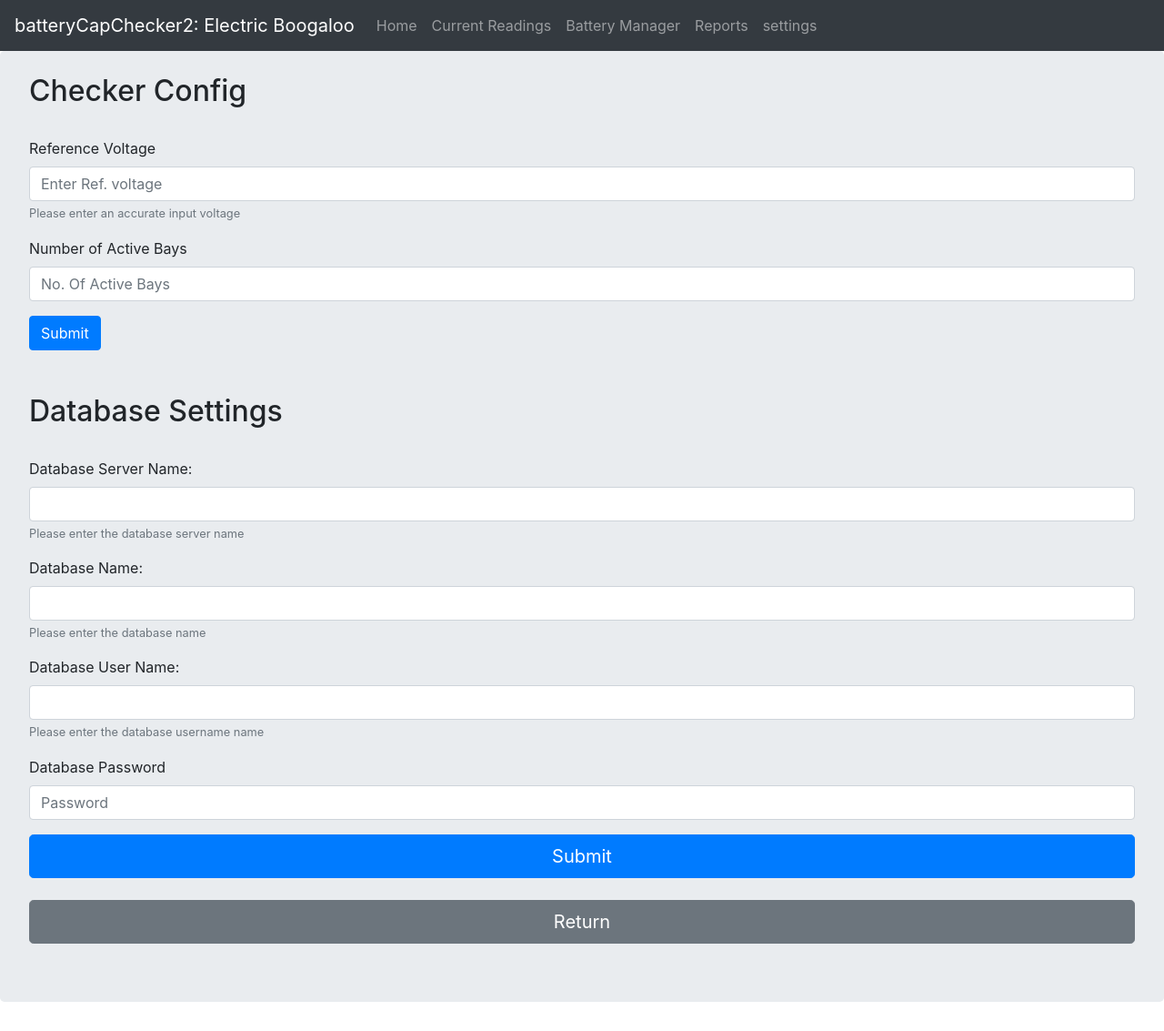
After one commit to deanralph/CapChecker, a Flask app: page /settings in a window 1280 px wide. The commit adds this page. Shown: the whole page at 91% size. Run offline with Flask 2, Linux system fonts and the light colour scheme; some libraries are stand-ins or nearby versions.

Commit message:
Updaded universal settings

```diff
--- a/main.py
+++ b/main.py
@@ -33,9 +33,9 @@ app = Flask(__name__)
 def index():
     return render_template("index.html")
 
-@app.route('/dbsettings')
+@app.route('/settings')
 def dbsettings():
-    return render_template("dbsettings.html")
+    return render_template("settings.html")
 
 @app.route('/batteries')
 def batteries():
@@ -54,4 +54,4 @@ def newBattery():
     return render_template("newBattery.html")
 
 if __name__ == "__main__":
-    app.run(debug=True)
+    app.run()
--- a/templates/layout.html
+++ b/templates/layout.html
@@ -20,7 +20,7 @@
                 <a class="nav-item nav-link" href="/readings">Current Readings</a>
                 <a class="nav-item nav-link" href="/batteries">Battery Manager</a>
                 <a class="nav-item nav-link" href="/reports">Reports</a>
-                <a class="nav-item nav-link" href="/dbsettings">DB settings</a>
+                <a class="nav-item nav-link" href="/settings">settings</a>
             </div>
         </div>
     </nav>
--- /dev/null
+++ b/templates/settings.html
@@ -0,0 +1,53 @@
+{% extends 'layout.html' %}
+
+{% block title%}
+Database Settings
+{% endblock %}
+
+{% block body %}
+<div class="jumbotron" style="padding-top: 25px;">
+    <h2>Checker Config</h2>
+    <br>
+    <form action = "batresult" method = "POST">
+        <div class="form-group">
+            <label for="refVoltage">Reference Voltage</label>
+            <input name="refVoltage" class="form-control" id="refVoltage" aria-describedby="refVoltageHelp" placeholder="Enter Ref. voltage">
+            <small id="refVoltageHelp" class="form-text text-muted">Please enter an accurate input voltage</small>
+        </div>
+        <div class="form-group">
+            <label name="activeBays" for="activeBays">Number of Active Bays</label>
+            <input class="form-control" id="activeBays" placeholder="No. Of Active Bays">
+        </div>
+        <button type="submit" class="btn btn-primary">Submit</button>
+    </form>
+    <br>
+    <br>
+    <h2>Database Settings</h2>
+    <br>
+    <form action = "dbresult" method = "POST">
+        <div class="form-group">
+            <label for="dbSName">Database Server Name:</label>
+            <input name="server" class="form-control" id="dbSName" aria-describedby="dbsHelp" placeholder={{ servervalue }}>
+            <small id="dbsHelp" class="form-text text-muted">Please enter the database server name</small>
+        </div>
+        <div class="form-group">
+            <label for="dbName">Database Name:</label>
+            <input name="database" class="form-control" id="dbName" aria-describedby="dbHelp" placeholder={{ dbvalue }}>
+            <small id="dbHelp" class="form-text text-muted">Please enter the database name</small>
+        </div>
+        <div class="form-group">
+                <label for="dbUName">Database User Name:</label>
+                <input name="username" class="form-control" id="dbUName" aria-describedby="dbUHelp" placeholder={{ uservalue }}>
+                <small id="dbUHelp" class="form-text text-muted">Please enter the database username name</small>
+            </div>
+        <div class="form-group">
+            <label for="bdPassword">Database Password</label>
+            <input name="password" type="password" class="form-control" id="dbPassword" placeholder="Password">
+        </div>
+        <button type="submit" class="btn btn-primary btn-lg btn-block">Submit</button>
+    </form>
+    <br>
+    <form action="index.html" method="get" target="_blank"></form>
+        <button type="submit" value = "submit"  class="btn btn-secondary btn-lg btn-block">Return</button>
+    </form>
+{% endblock %}
```
Also changed, not shown: templates/dbsettings.html (deleted, +0 -14 lines).
